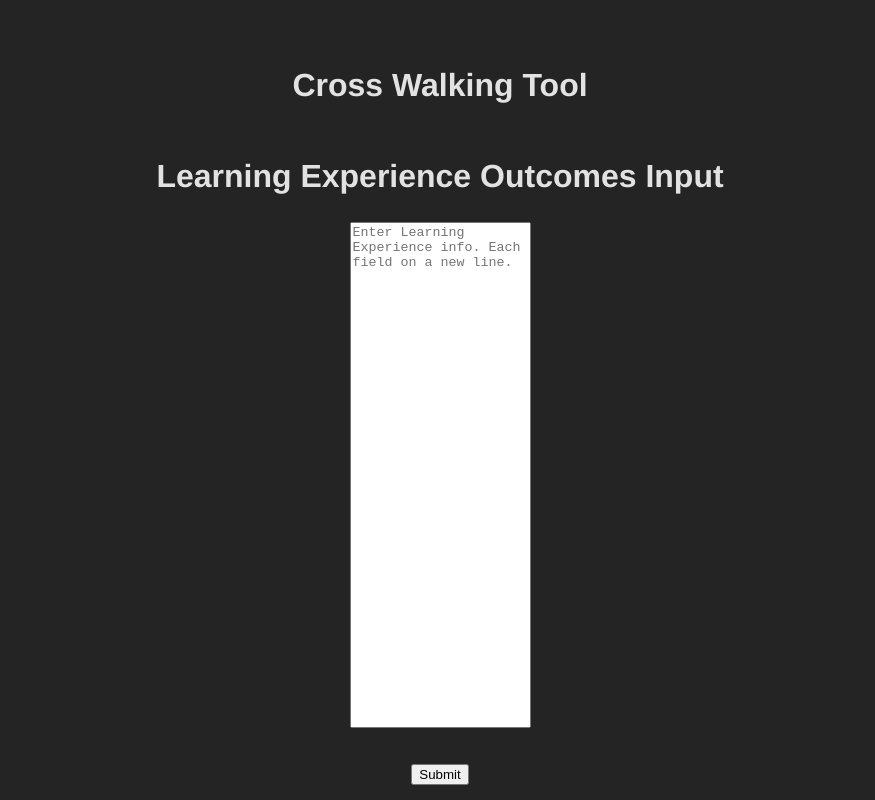
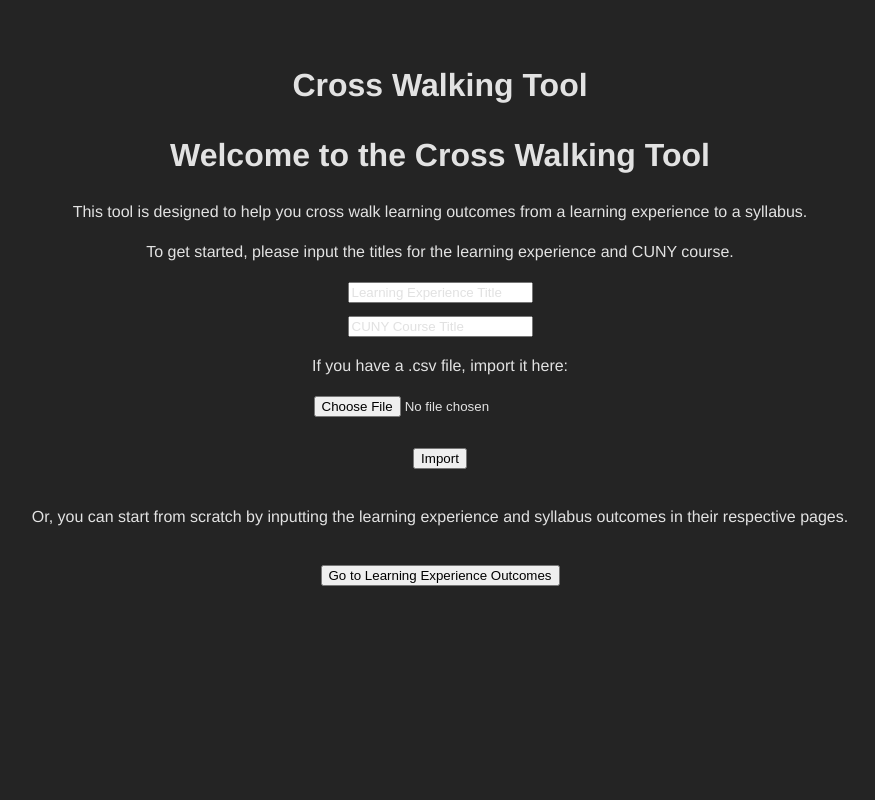
Before and after one commit to friedaabdo/Cross-Walking-Tool, a React (Vite) app: page / in a window 1280 px wide. Shown: the top 800 px of the page, without its empty margins (200-1075 px from the left). Built offline with nearby package versions, Linux system fonts and the light colour scheme.

Commit message:
added home page and some new components

```diff
--- a/src/App.jsx
+++ b/src/App.jsx
@@ -4,6 +4,7 @@
 import CertOutcomes from './Pages/OutcomesInput'
 import SyllOutcomes from './Pages/OutcomesInput'
 import CrossWalk from './Pages/CrossWalk'
+import Home from './Pages/Home'
 
 function App() {
   const [certLines, setCertLines] = useState([])
@@ -14,15 +15,19 @@
   <h1>Cross Walking Tool</h1>
     <BrowserRouter>
     <Routes>
+      <Route path="/"
+        element={<Home>
+          </Home>}>
+
+      </Route>
       <Route
-        path="/"
+        path="/learning-experience"
         element={
           <CertOutcomes
             pageName="Learning Experience"
             certLines={certLines}
             setCertLines={setCertLines}
-            // syllLines={syllLines}
-            // setSyllLines={setSyllLines}
+
           />
         }
       />
@@ -31,8 +36,6 @@
         element={
           <SyllOutcomes
             pageName="Syllabus"
-            // certLines={certLines}
-            // setCertLines={setCertLines}
             syllLines={syllLines}
             setSyllLines={setSyllLines}
           />
--- /dev/null
+++ b/src/Components/inputLine.css
@@ -0,0 +1,7 @@
+/* make the placeholder text less prominent */
+.input-line {
+    margin: 10px 0;
+}
+.input-line input::placeholder {
+    color: #cccccc97;
+}
--- /dev/null
+++ b/src/Components/inputLine.jsx
@@ -0,0 +1,16 @@
+import './inputLine.css';
+
+function InputLine({input,placeholder,type}) {
+
+    return (
+        <div className="input-line">
+            <input
+                type={type}
+                value={input}
+                placeholder={placeholder}
+                />
+        </div>
+    );
+}
+
+export default InputLine;
--- /dev/null
+++ b/src/Pages/Home.jsx
@@ -0,0 +1,31 @@
+import './Home.css';
+import InputLine from '../Components/inputLine';
+import Button from '../Components/button';
+import { useNavigate } from 'react-router-dom';
+
+function Home() {
+    const navigate = useNavigate();
+
+    return (
+        <div id="home-div">
+            <h1>Welcome to the Cross Walking Tool</h1>
+            <p>This tool is designed to help you cross walk learning outcomes from a learning experience to a syllabus.</p>
+            <p>To get started, please input the titles for the learning experience and CUNY course.</p>
+
+            <InputLine placeholder="Learning Experience Title" value=""/>
+            <InputLine placeholder="CUNY Course Title" value="" />
+
+            <p>If you have a .csv file, import it here:</p>
+            <InputLine placeholder="Import .csv file" type="file" value="" />
+            <Button text="Import" onClick={() => {}} />
+
+            <p>Or, you can start from scratch by inputting the learning experience and syllabus outcomes in their respective pages.</p>
+             <div id="home-actions">
+                <Button text="Go to Learning Experience Outcomes" onClick={() => navigate('/learning-experience')} />
+
+             </div>
+        </div>
+    )
+}
+
+export default Home
```
Also changed, not shown: src/Pages/Home.css (added).
